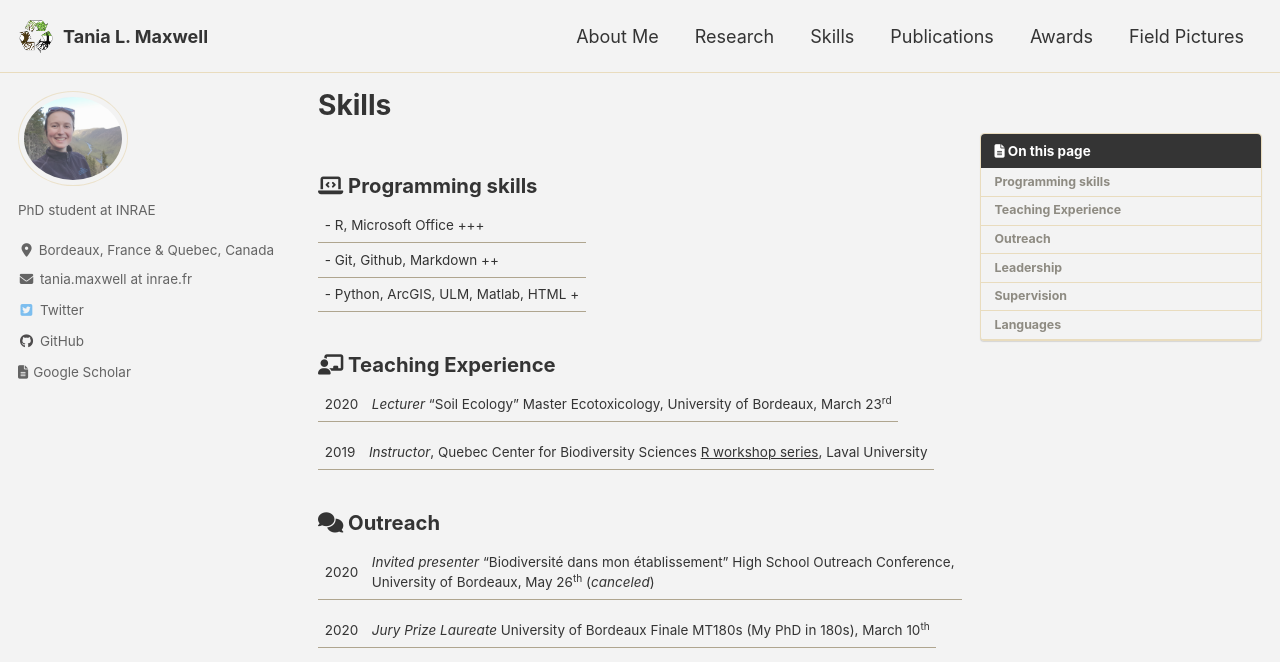
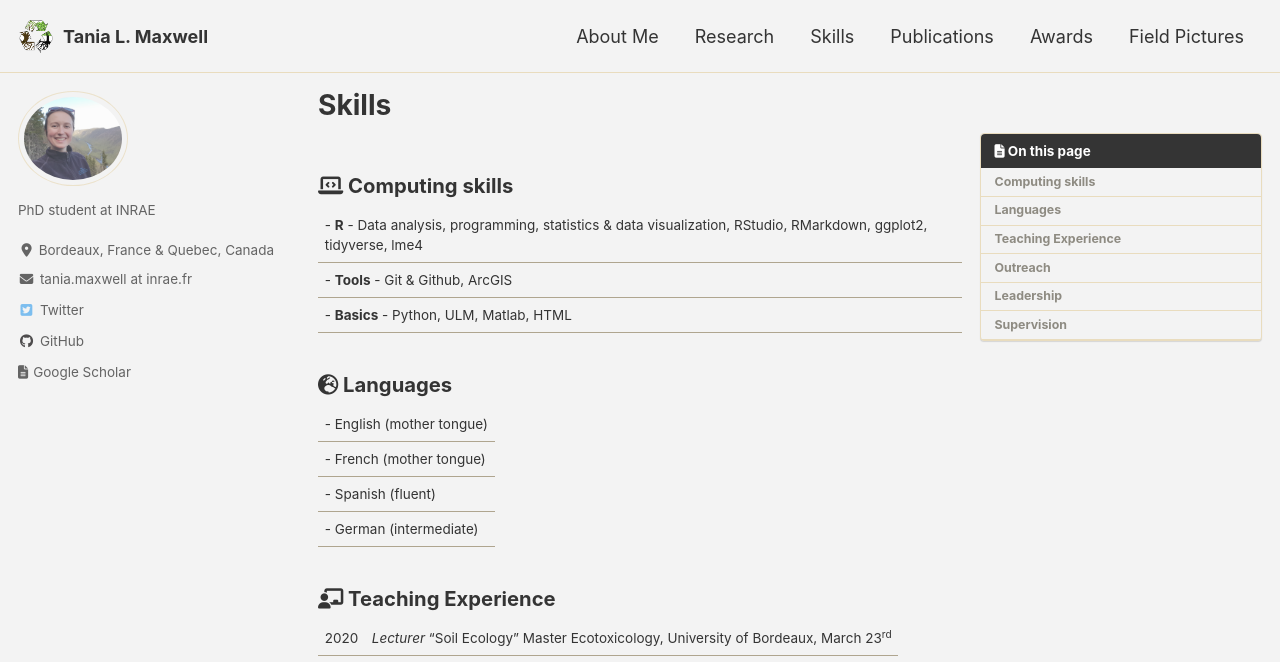
Before and after one commit to Tania-Maxwell/Tania-Maxwell.github.io, a Jekyll site: the page built from _pages/skills.md, in a window 1280 px wide and 1400 px high. Shown: the top 662 px of the window. Built offline with Jekyll 4.4.1, drawn with Linux system fonts in a browser that asks for light colours; cached includes are drawn as plain includes; nearby versions of some CDN libraries; some of the changed text lies outside the part shown; grey boxes are pictures that could not be loaded.

Commit message:
edited computing skills and minor edits

```diff
--- a/_pages/skills.md
+++ b/_pages/skills.md
@@ -5,11 +5,18 @@
 toc: true
 ---
 
-### <i class="fas fa-laptop-code"></i> Programming skills
+### <i class="fas fa-laptop-code"></i> Computing skills
 
-|- R, Microsoft Office +++
-|- Git, Github, Markdown ++
-|- Python, ArcGIS, ULM, Matlab, HTML +
+|- **R** -  Data analysis, programming, statistics & data visualization, RStudio, RMarkdown, ggplot2, tidyverse, lme4
+|- **Tools** - Git & Github, ArcGIS
+|- **Basics** - Python, ULM, Matlab, HTML
+
+### <i class="fas fa-globe-europe"></i> Languages
+
+|- English (mother tongue)
+|- French (mother tongue)
+|- Spanish (fluent)
+|- German (intermediate)
 
 ### <i class="fas fa-chalkboard-teacher"></i> Teaching Experience
 
@@ -41,10 +48,3 @@
 2019 | Lucie Bon, Master 2 student (January-June)
 
 2019 | Laura Scolan, Master 1 student (May-June)
-
-### <i class="fas fa-globe-europe"></i> Languages
-
-|- English (mother tongue)
-|- French (mother tongue)
-|- Spanish (fluent)
-|- German (intermediate)
```
Also changed, not shown: _pages/about_me.md (+2 -2 lines), _pages/research.md (+1 -1 lines).
